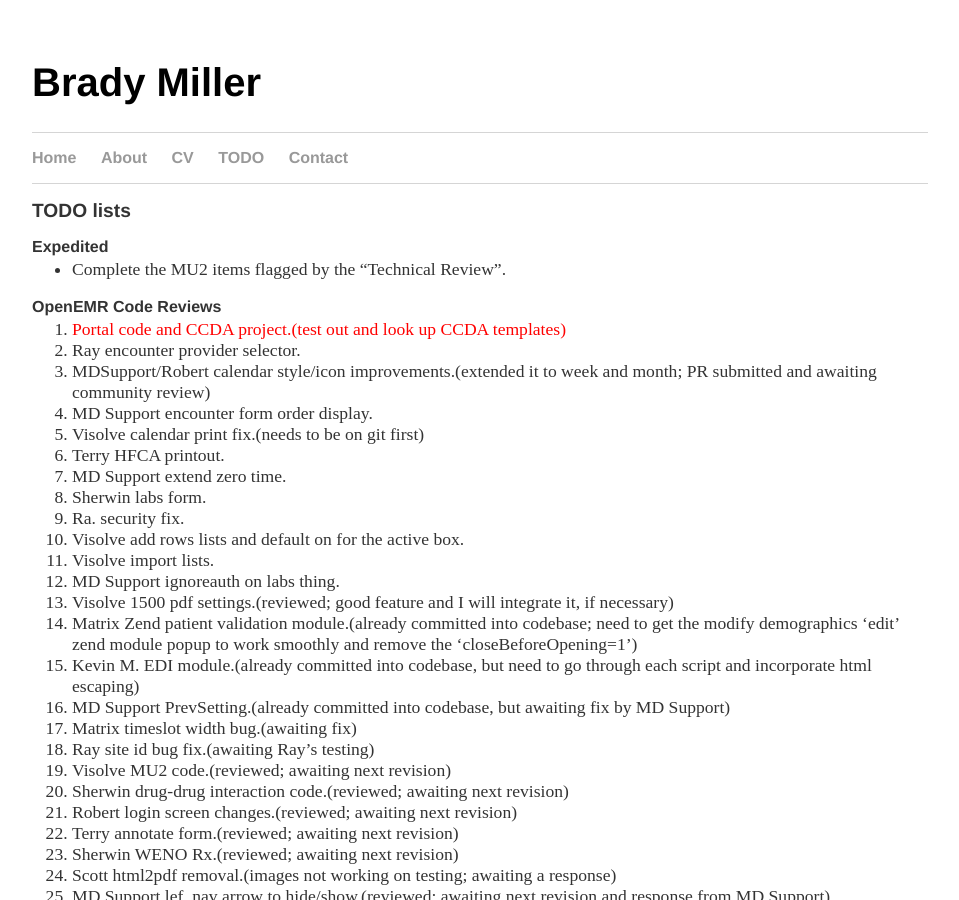
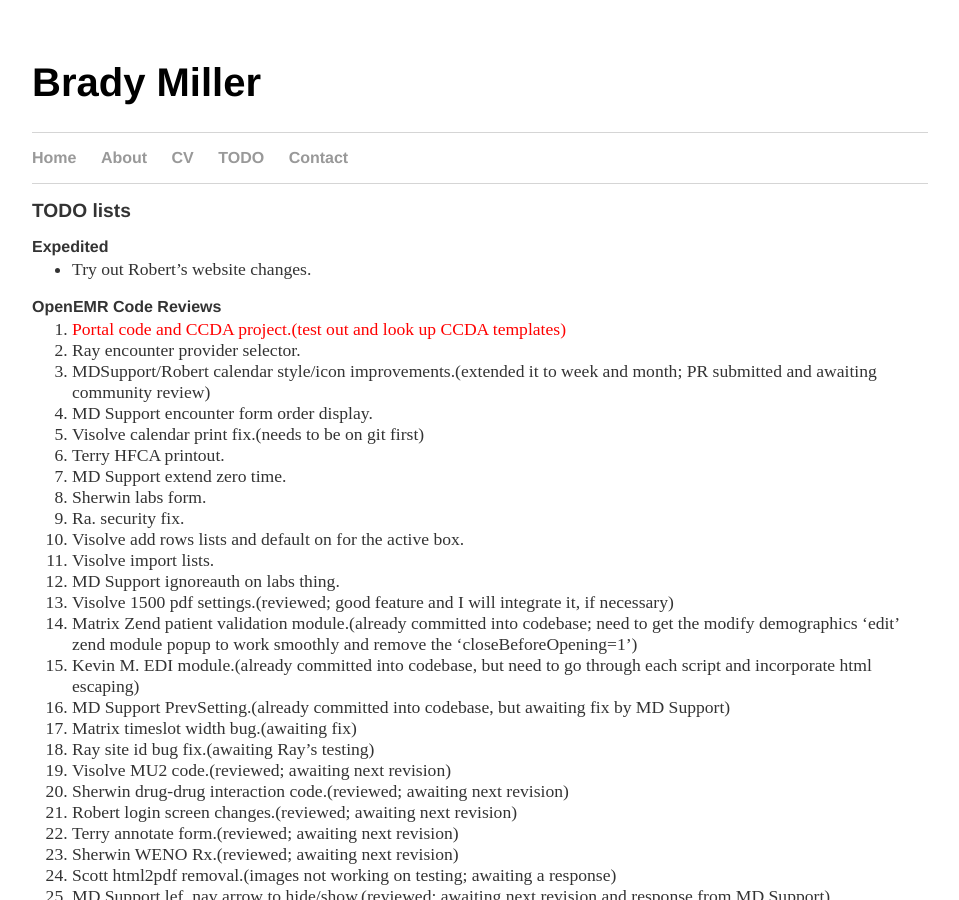
Before and after one commit to bradymiller/bradymiller.github.io, a Jekyll site: the page built from todo/index.md, in a window 1280 px wide and 900 px high. Shown: the whole window, without its empty margins (160-1119 px from the left). Built offline with Jekyll 4.4.1, drawn with Linux system fonts in a browser that asks for light colours.

Commit message:
Update todo list

```diff
--- a/todo/index.md
+++ b/todo/index.md
@@ -4,7 +4,7 @@
 ## TODO lists
 
 ### Expedited
-* Complete the MU2 items flagged by the "Technical Review".
+* Try out Robert's website changes.
 
 ### OpenEMR Code Reviews
 1. <span style="color: red">Portal code and CCDA project.(test out and look up CCDA templates)</span>
```
